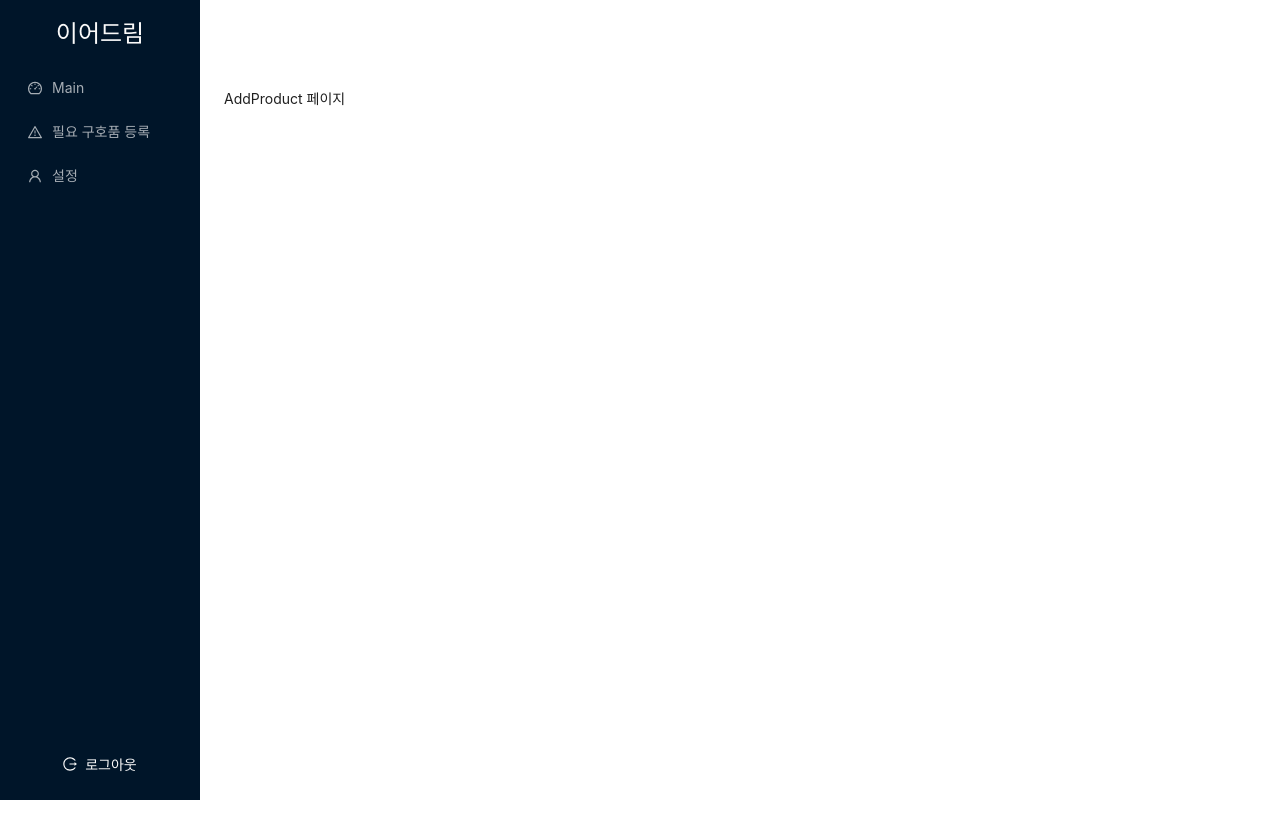
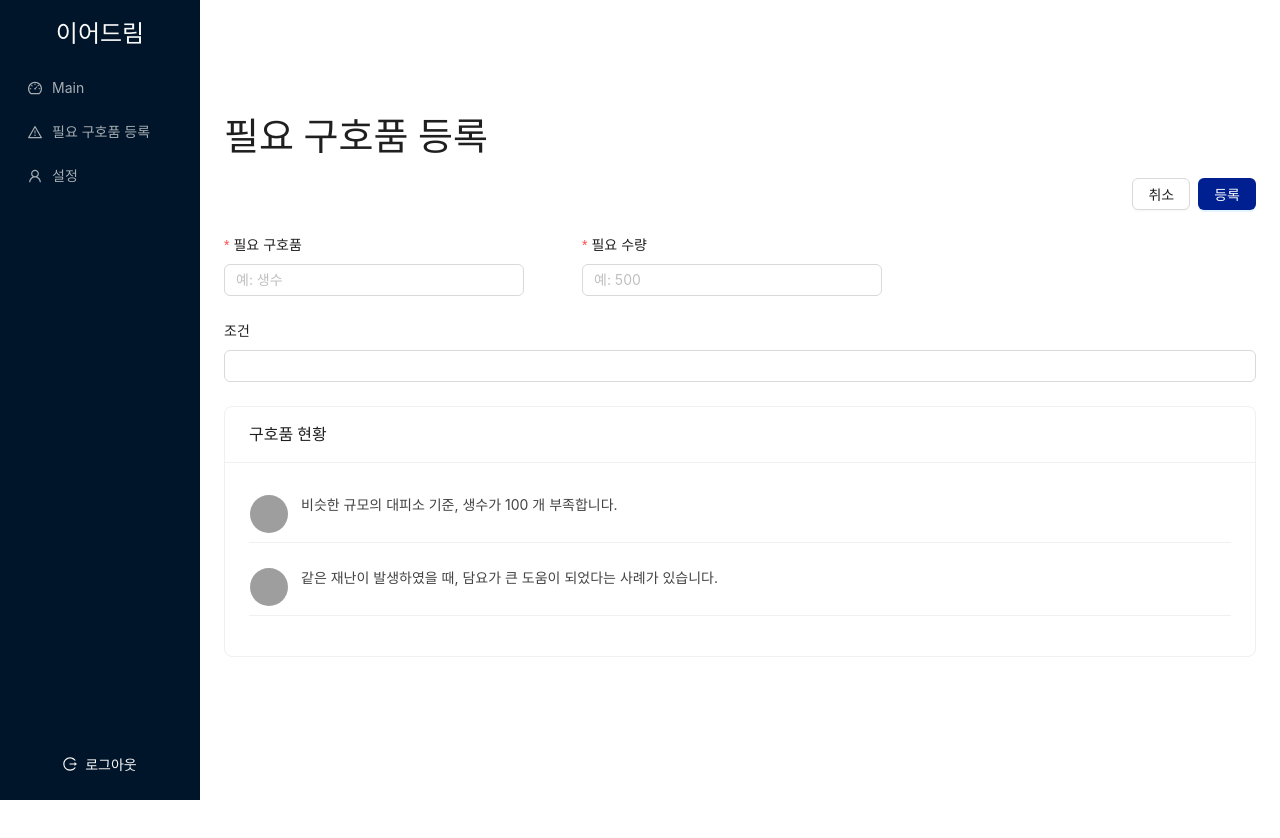
Before and after one commit to ljhyeon/Disaster-Safety, a React (Vite) app in the folder frontend/: page /add/1 in a window 1280 px wide. Shown: the top 838 px of the page. Built offline with nearby package versions, Linux system fonts and the light colour scheme; grey boxes are pictures that could not be loaded.

Commit message:
feat: 구호품 등록 UI 구현

```diff
--- /dev/null
+++ b/frontend/src/components/StatusItem.jsx
@@ -0,0 +1,27 @@
+import { Avatar, Typography, Divider } from 'antd'
+
+const { Text } = Typography
+
+const StatusItem = ({ data }) => {
+
+    return (
+        <div style={{ display: 'flex', flexDirection: 'column', padding: '8px 0' }}>
+            {/* 콘텐츠 라인 */}
+            <div style={{ display: 'flex', alignItems: 'flex-start' }}>
+                <Avatar
+                    src="https://i.pravatar.cc/40?img=1" // 예시 이미지
+                    size={40}
+                    style={{ marginRight: 12 }}
+                />
+                <div style={{ flex: 1 }}>
+                <Text style={{ color: '#434343' }}>
+                    {data}
+                </Text>
+                </div>
+            </div>
+            <Divider style={{ margin: '8px 0' }} />
+        </div>
+    )
+}
+
+export default StatusItem
--- /dev/null
+++ b/frontend/src/components/StatusList.jsx
@@ -0,0 +1,11 @@
+import StatusItem from './StatusItem'
+
+export const StatusList = ({ cnt = 1, data }) => {
+    return (
+        <div style={{ width: "100%" }}>
+            {[...Array(cnt)].map((_, idx) => (
+                <StatusItem key={idx} data={data[idx]} />
+            ))}
+        </div>
+    )
+}
--- a/frontend/src/pages/AddProduct.jsx
+++ b/frontend/src/pages/AddProduct.jsx
@@ -1,7 +1,84 @@
+import { Typography, Input, Button, Form, message, Space, Card } from 'antd'
+import { useNavigate } from 'react-router-dom'
+import { StatusList } from '../components/StatusList'
+
+const { Title, } = Typography
+
+import { useShelterStore } from '../store/useShelterStore'
+
+const dummyData = [
+    '비슷한 규모의 대피소 기준, 생수가 100 개 부족합니다.',
+    '같은 재난이 발생하였을 때, 담요가 큰 도움이 되었다는 사례가 있습니다.',
+]
+
 const AddProduct = () => {
+    const [form] = Form.useForm()
+    const navigate = useNavigate()
+    const selectedId = useShelterStore((s)=>s.selectedId)
+
+    const handleSubmit = async (values) => {
+        try {
+            // ✅ 여기에 실제 API 요청 추가
+
+            console.log('등록 요청 데이터:', values);
+
+            message.success('등록되었습니다!');
+            navigate(`/list/${selectedId}`);
+        } catch (error) {
+            message.error('등록에 실패했습니다.', error);
+        }
+    }
+
+    const handleCancel = () => {
+        navigate(`/list/${selectedId}`);
+    }
+
     return (
         <>
-            AddProduct 페이지
+            <Title level={1}>
+                필요 구호품 등록
+            </Title>
+            <Form
+                form={form}
+                layout="vertical"
+                onFinish={handleSubmit}
+            >
+                <Form.Item style={{ textAlign: 'right' }}>
+                    <Space>
+                        <Button onClick={handleCancel}>취소</Button>
+                        <Button type="primary" htmlType="submit" style={{ backgroundColor: '#001f91' }}>등록</Button>
+                    </Space>
+                </Form.Item>
+
+                <Space>
+                    <Form.Item
+                        label="필요 구호품"
+                        name="name"
+                        rules={[{ required: true, message: '구호품 이름을 입력해주세요' }]}
+                        style={{paddingRight: '50px'}}
+                    >
+                        <Input placeholder="예: 생수" style={{width: "300px"}} />
+                    </Form.Item>
+
+                    <Form.Item
+                        label="필요 수량"
+                        name="targetStock"
+                        rules={[{ required: true, message: '수량을 입력해주세요' }]}
+                    >
+                        <Input type="number" placeholder="예: 500" style={{width: "300px"}}  />
+                    </Form.Item>
+                </Space>
+                <Form.Item
+                    label="조건"
+                    name="description"
+                >
+                    <Input />
+                </Form.Item>
+            </Form>
+
+            <Card title="구호품 현황">
+                <StatusList cnt={dummyData.length} data={dummyData} />
+            </Card>
         </>
     )
 }
```
